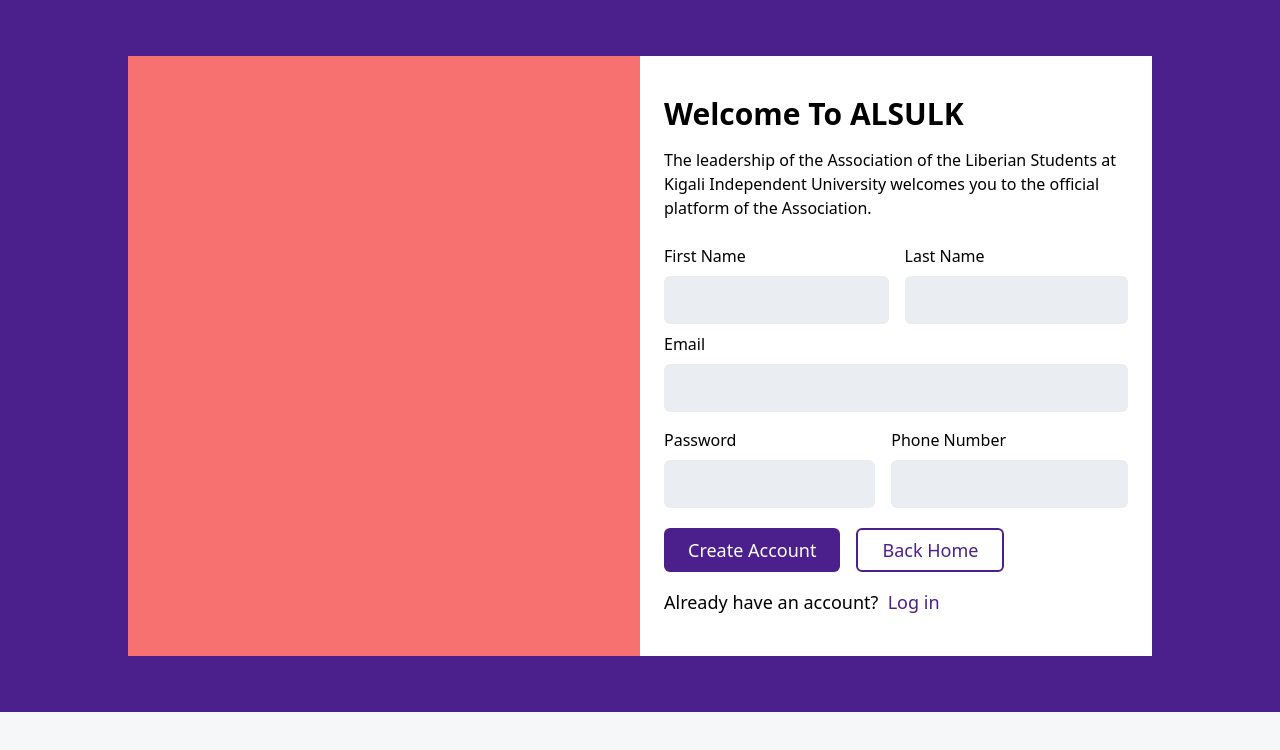
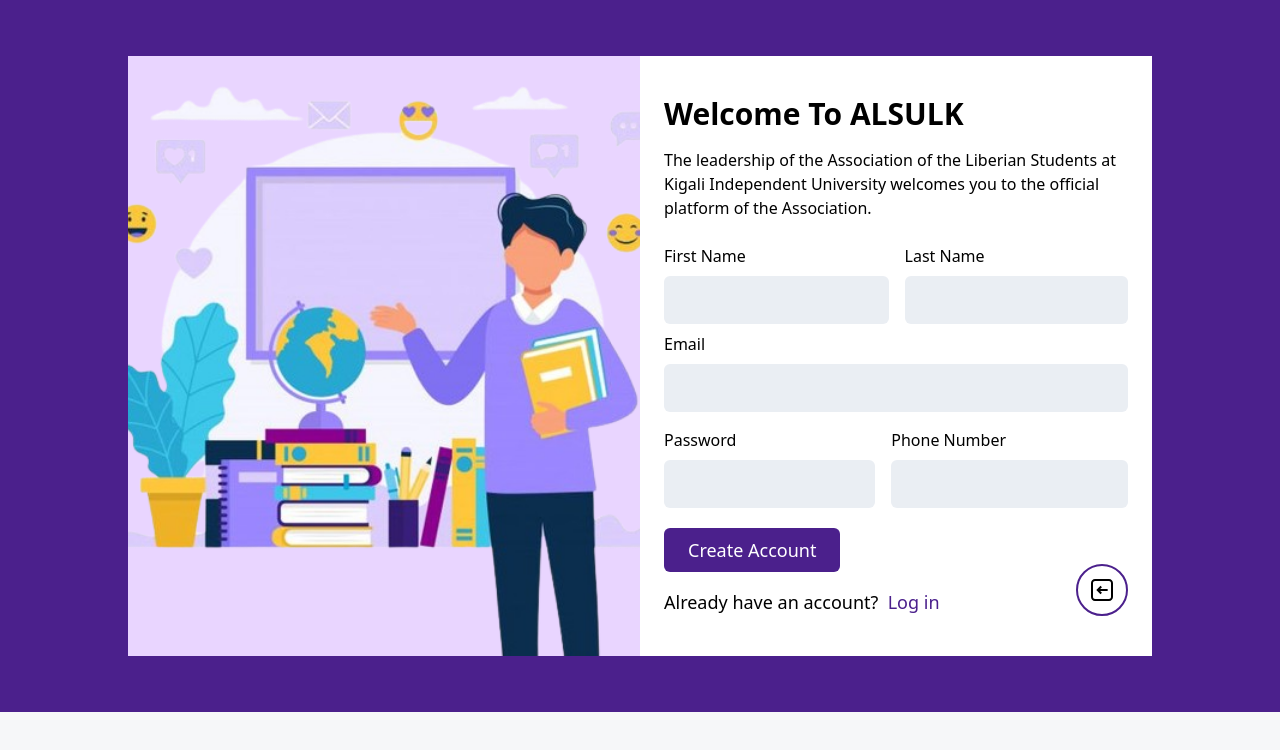
Before and after one commit to mulbahoplanojames/Harmony_Coalition_Project, a React (Vite) app: page /sign-up in a window 1280 px wide. Shown: the top 750 px of the page. Built offline with nearby package versions, Linux system fonts and the light colour scheme.

Commit message:
Working on the Sign Up page

```diff
--- a/src/Pages/Sign_Up/SignUp.jsx
+++ b/src/Pages/Sign_Up/SignUp.jsx
@@ -1,11 +1,19 @@
 import { Link } from "react-router-dom";
+import singUp_image from "/src/assets/study1-removebg-preview.png";
+import { CgArrowLeftR } from "react-icons/cg";
 
 const SignUp = () => {
   return (
     <>
       <div className="flex justify-center items-center w-full h-fit py-14  bg-primary_main ">
         <div className="md:w-[80%] w-[95%] h-fit grid md:grid-cols-2 grid-cols-1 bg-white">
-          <div className=" w-full md:h-full h-[15rem] overflow-hidden bg-red-400"></div>
+          <div className=" w-full md:h-full h-[15rem] overflow-hidden bg-purple-200">
+            <img
+              src={singUp_image}
+              alt="Sign up illustration"
+              className="w-full h-full object-cover"
+            />
+          </div>
 
           <div className="py-10 px-6">
             <h1 className="md:text-3xl text-2xl font-bold pb-4">
@@ -17,7 +25,7 @@
               platform of the Association.
             </p>
 
-            <form className="">
+            <form className="relative">
               {/* // First Name and Last Name */}
               <div className="flex justify-between items-center gap-4 md:flex-nowrap flex-wrap mb-2">
                 <div>
@@ -90,9 +98,9 @@
               {/* // Back home Button */}
               <Link
                 to="/"
-                className=" bg-transparent border-2 border-primary_main md:text-lg text-base text-primary_main  rounded-md mt-3 mb-4 hover:bg-opacity-70 py-2 md:px-6 px-4"
+                className="border-2 border-primary_main rounded-full md:p-3 text-black inline-block absolute bottom-0 right-0"
               >
-                Back Home
+                <CgArrowLeftR className="md:text-2xl text-xl" />
               </Link>
 
               {/* // Already have an account Log in */}
```
Also changed, not shown: src/assets/study-removebg-preview.png (added), src/assets/study1-removebg-preview.png (added).
